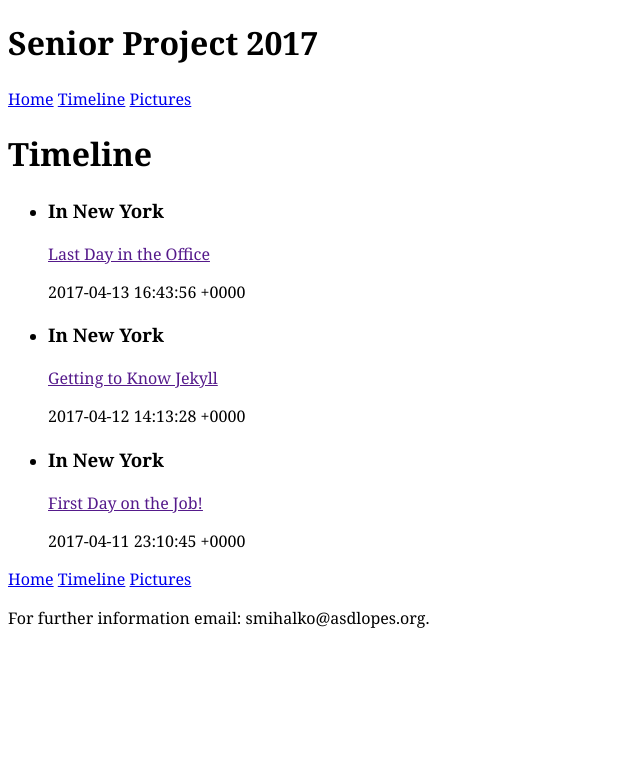
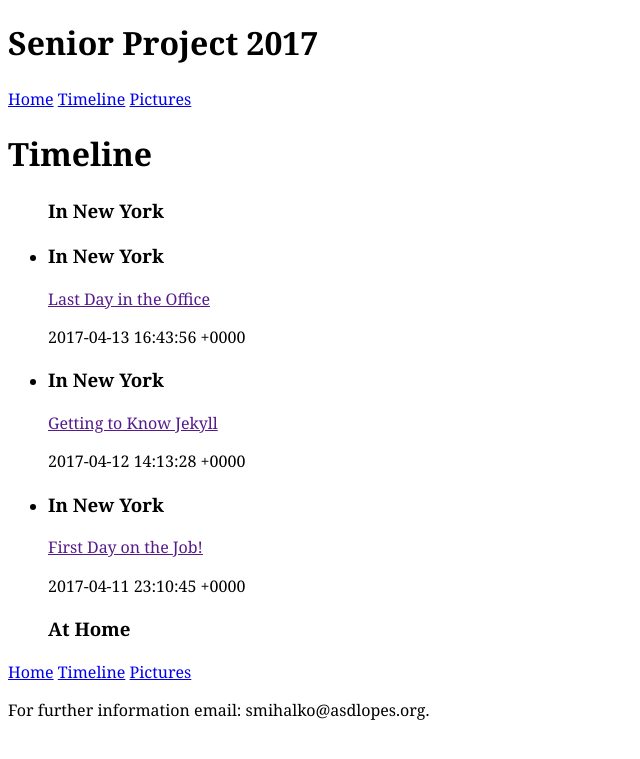
Before and after one commit to sebastianmihalko/project, a Jekyll site: the page built from timeline.html, in a window 1280 px wide. Shown: the top 759 px of the page, without its empty margins (0-640 px from the left). Built offline with Jekyll 4.4.1, drawn with Linux system fonts in a browser that asks for light colours.

Commit message:
housekeeping for the look of the site

```diff
--- a/timeline.html
+++ b/timeline.html
@@ -4,16 +4,17 @@
 
 <h1>Timeline</h1>
 <ul>
-  {% for post in site.categories.in-new-york%}
+  <h3>In New York</h3>
+  {% for post in site.categories.in-new-york limit:3 %}
   <li>
     <h3>In New York</h3>
     <a href="">{{post.title}}</a>
     <p>{{post.date}}</p>
   </li>
   {% endfor %}
-  {%for post in site.categories.at-home%}
+  <h3>At Home</h3>
+  {%for post in site.categories.at-home limit:3 %}
   <li>
-    <h3>At Home</h3>
     <a href="">{{post.title}}</a>
     <p>{{post.date}}</p>
   </li>
```
